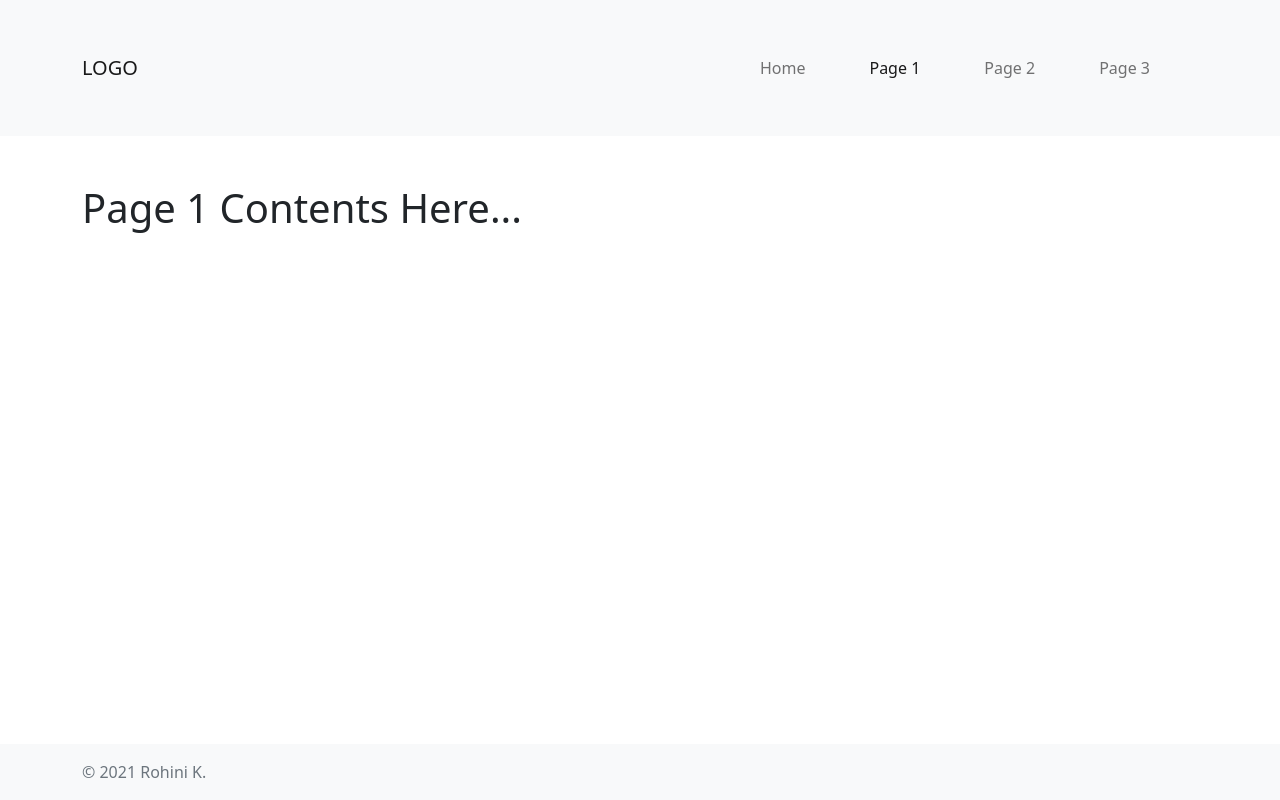
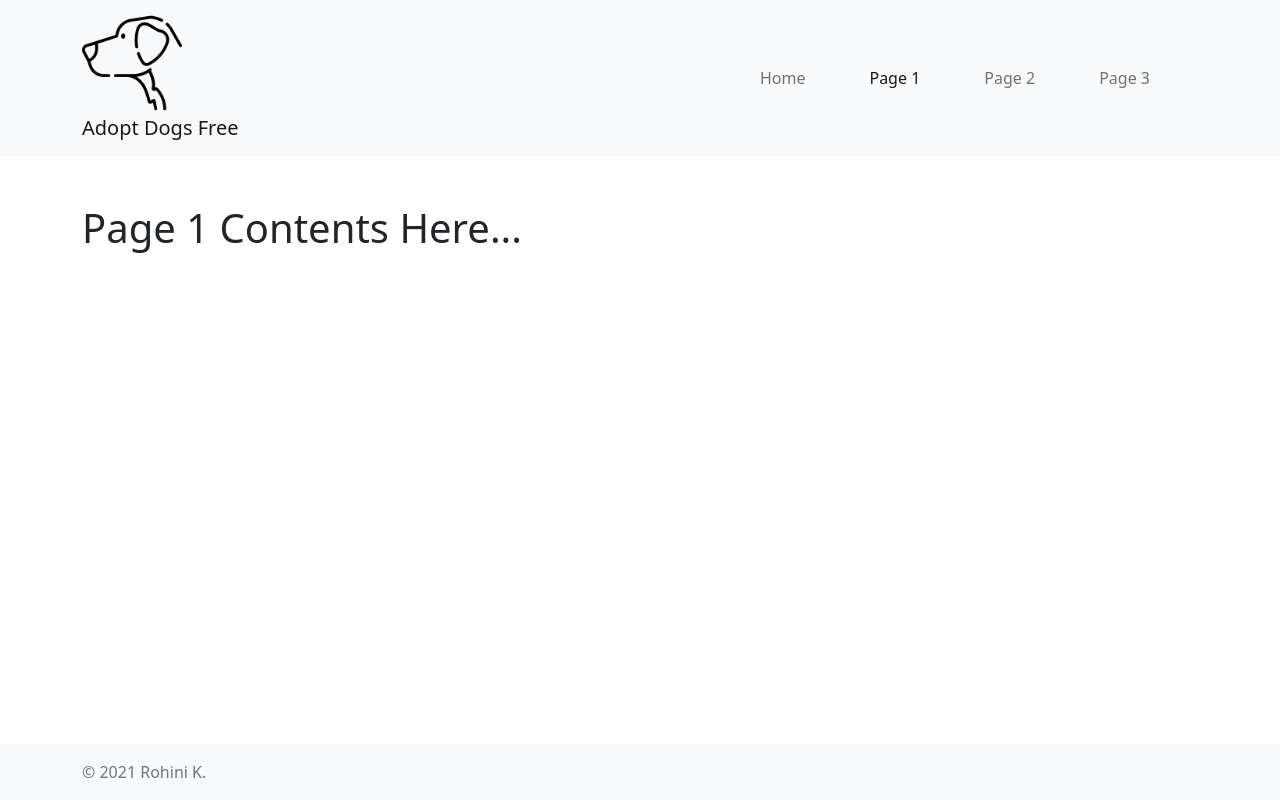
Before and after one commit to vish448/simpleUIwithB4, a plain HTML site: page page1.html in a window 1280 px wide. Drawn offline with nearby package versions, Linux system fonts and the light colour scheme.

Commit message:
Added Logo for Ro :-)

```diff
--- a/page1.html
+++ b/page1.html
@@ -10,9 +10,9 @@
 </head>
 <body class="h-100 d-flex flex-column">
     <header>
-        <nav class="navbar navbar-expand-lg navbar-light bg-light p-5">
+        <nav class="navbar navbar-expand-lg navbar-light bg-light p-2">
             <div class="container">
-              <a class="navbar-brand" href="#">LOGO</a>
+                <a class="navbar-brand" href="/"><img src="/assets/logo.png" alt="logo" width="100"/><br/>Adopt Dogs Free</a>
               <button class="navbar-toggler" type="button" data-bs-toggle="collapse" data-bs-target="#navbarSupportedContent" aria-controls="navbarSupportedContent" aria-expanded="false" aria-label="Toggle navigation">
                 <span class="navbar-toggler-icon"></span>
               </button>
```
Also changed, not shown: index.html (+2 -2 lines), page2.html (+2 -2 lines), page3.html (+2 -2 lines), assets/logo.png (added).
